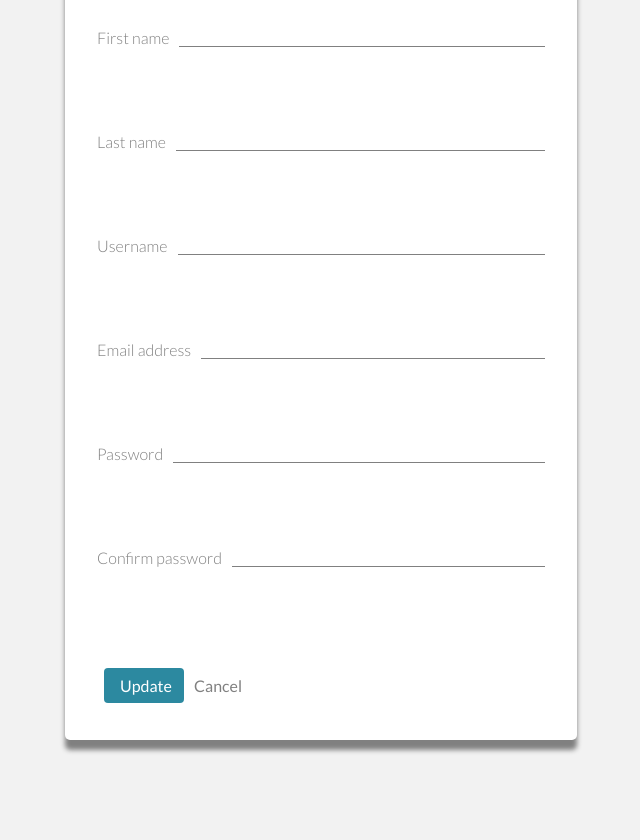
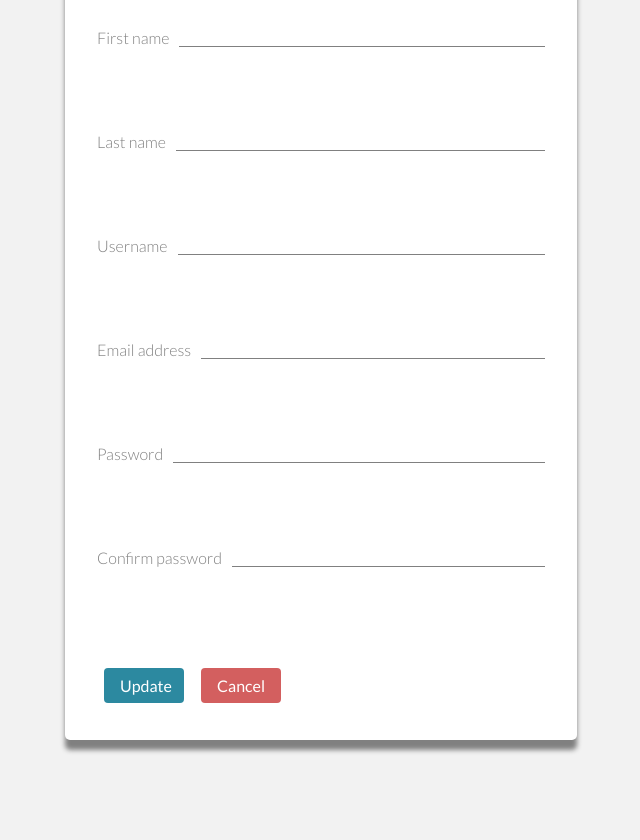
Before and after one commit to ajmejia/LearningDjango, a Django app: template polls/templates/polls/user_account.html in a window 1280 px wide. Shown: the part 211-1051 px from the top of the page, without its empty margins (319-959 px from the left). Run offline with Django 3.2, Linux system fonts and the light colour scheme; the template is opened without the code that fills it: values that come from a table or form of the project are taken from there, others are empty; parts of the project's set-up code (start-up, migrations or seed data) failed here and were passed over; some libraries are stand-ins or nearby versions.

Commit message:
fixed missing cancel button in user account template

```diff
--- a/polls/templates/polls/user_account.html
+++ b/polls/templates/polls/user_account.html
@@ -68,6 +68,6 @@
 			</div>
 		</div>
 		<input type="submit" value="Update"/>
-		<a href="{% url 'polls:index' %}" class="cancel">Cancel</a>
+		<a href="{% url 'polls:index' %}" class="button-md del">Cancel</a>
 	</form>
 {% endblock %}
```
Also changed, not shown: db.sqlite3.
